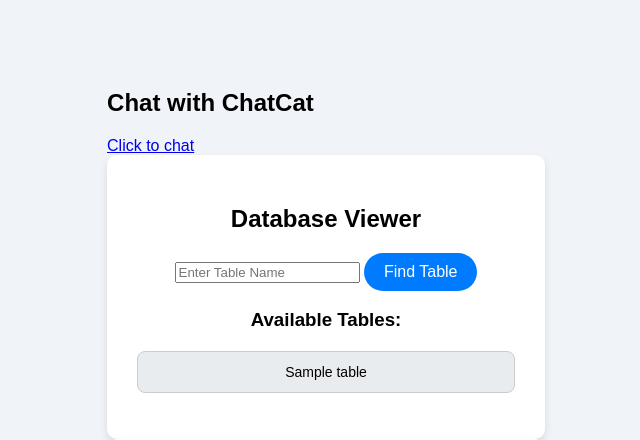
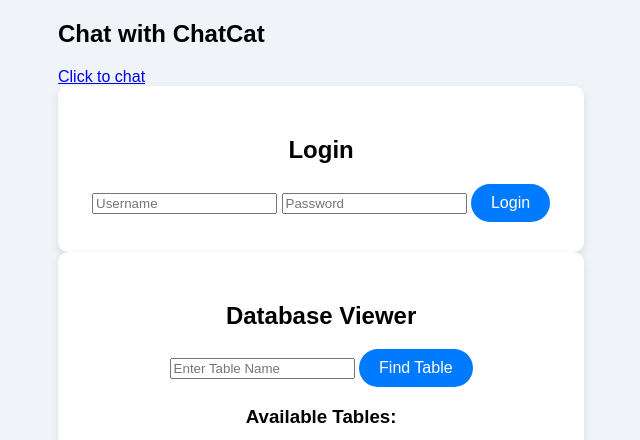
Before and after one commit to katiereneenori/ChatCat-Repo, a Flask app: template Code/templates/home.html in a window 1280 px wide. Shown: the top 440 px of the page, without its empty margins (323-963 px from the left). Run offline with Flask 3, Linux system fonts and the light colour scheme; the template is opened without the code that fills it: most values are stand-ins (such as "Sample title", 1, 10 or a date in 2020).

Commit message:
Added the ability to login to account and distinguish Admins

```diff
--- a/Code/main.py
+++ b/Code/main.py
@@ -95,7 +95,7 @@ def preprocess_input(user_input):
 def get_conversation_state():
     user_id = session.get("user_id", "default_user")
     if user_id not in conversation_states:
-        conversation_states[user_id] = {"step" : "greeting", "query_history": [], "lemma_lists": [], "synsets_lists": []} #Initial default state
+        conversation_states[user_id] = {"step" : "greeting", "query_history": [], "lemma_lists": [], "synsets_lists": [], "admin": False} #Initial default state
     return conversation_states[user_id]
 
 def set_conversation_state(state):
@@ -105,6 +105,32 @@ def set_conversation_state(state):
     else:
         conversation_states[user_id] = state
 
+
+
+def authenticate(username, password):
+    conn, cur = get_conn_cur()
+
+    # Query to check if the username and password match
+    query = "SELECT admin FROM Users WHERE username = %s AND password = %s"
+    cur.execute(query, (username, password))
+    result = cur.fetchone()
+
+    if result:
+        is_admin = result[0]
+        state = get_conversation_state()
+        state["admin"] = is_admin
+        set_conversation_state(state)
+        return True
+
+    return False
+
+
+
+
+# Fetch result
+    result = cur.fetchone()[0]
+    cur.close()
+    conn.close()
 #function to get tags in proper format for use with wordnet
 def get_wordnet_pos(tag):
     if tag.startswith('VB'):  # Verbs
@@ -160,9 +186,11 @@ def add_query_to_state(user_message, conversation_state):
 # Route for home page
 @app.route('/')
 def start():
+    session.clear() #Clear session data
     session["user_id"] = "default_user" #Initialize User ID
+    logged_in = session.get('logged_in', False)
     tables = get_table_names()  # Fetch available table names
-    return render_template('home.html', tables=tables)
+    return render_template('home.html', tables=tables, logged_in=logged_in)
 
 @app.route('/chatbot')
 def chatbot():
@@ -248,6 +276,21 @@ def chat():
 
     return jsonify({"response": response})
 
+#route for logging in
+
+@app.route('/login', methods=['POST'])
+def login():
+    username = request.form['username']
+    password = request.form['password']
+
+    if authenticate(username, password):
+        session['logged_in'] = True
+        session['username'] = username
+        return render_template('home.html', tables=get_table_names(), logged_in=True)
+    else:
+        error_message = "Invalid username or password. Please try again."
+        return render_template('home.html', tables=get_table_names(), logged_in=False, error=error_message)
+
 
 # New Route for getting state
 @app.route('/get_state', methods=['GET'])
--- a/Code/templates/home.html
+++ b/Code/templates/home.html
@@ -12,6 +12,28 @@
         <!-- Chat Interface -->
         <h2>Chat with ChatCat</h2>
         <a href="/chat-load" class="chat-button">Click to chat</a>
+
+
+        <!-- Login Form -->
+        {% if not logged_in %}
+        <form action="/login" method="POST">
+            <h2>Login</h2>
+            <input type="text" name="username" placeholder="Username" required>
+            <input type="password" name="password" placeholder="Password" required>
+            <input type="submit" value="Login">
+        </form>
+        {% else %}
+        <p>Welcome, {{ session['username'] }}! You are logged in.</p>
+        {% endif %}
+
+        <!-- Error message -->
+        {% if error %}
+        <div class="error-message">
+            <p>{{ error }}</p>
+        </div>
+        {% endif %}
+
+
 
         <!-- Database Viewer Form -->
         <form action="/table" method="POST">
--- a/Code/templates/style.css
+++ b/Code/templates/style.css
@@ -9,6 +9,9 @@ body {
     margin: 0;
     padding: 0;
 }
+
+
+
 
 .container {
     display: flex;
```
Also changed, not shown: Code/templates/login.html (added).
